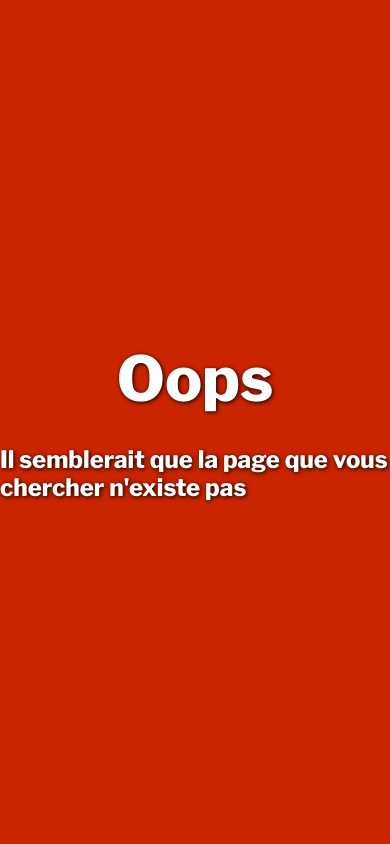
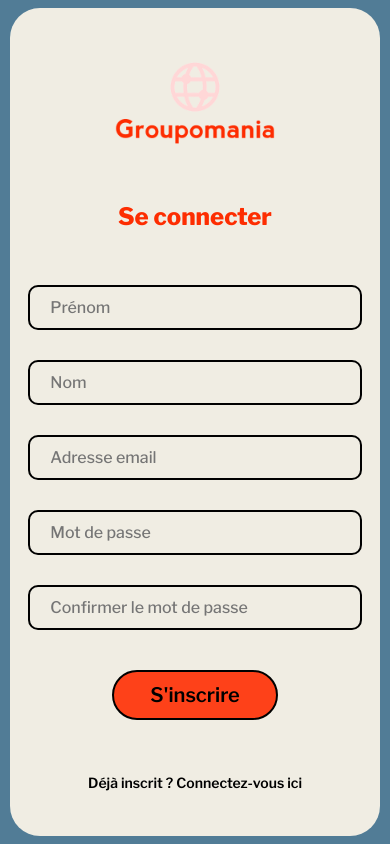
Before and after one commit to pyko7/P7-Groupomania, a React (Create React App) app in the folder frontend/: page /auth/signup in a window 390 px wide. Built offline with nearby package versions, Linux system fonts and the light colour scheme.

Commit message:
modifications of schema, pages design, adding of real fetch

```diff
--- a/frontend/src/App.js
+++ b/frontend/src/App.js
@@ -5,16 +5,18 @@ import NotFound from "./pages/NotFound";
 import Home from "./pages/Home";
 import PostDetails from "./components/PostDetails";
 import Profile from "./pages/Profile";
-import Connect from "./pages/Connect";
+import Login from "./components/Login";
+import SignUp from "./components/SignUp";
 
 const App = () => {
   return (
     <BrowserRouter>
       <Routes>
-        <Route path="/connect" element ={<Connect/>}/>;
+        <Route path="/auth/login" element={<Login />} />;
+        <Route path="/auth/signup" element={<SignUp />} />;
         <Route path="/" element={<Home />} />;
-        <Route path="/posts/:id" element={<PostDetails />} />
-        <Route path="/profile/:id" element={<Profile />} />
+        <Route path="/posts/:id" element={<PostDetails />} />;
+        <Route path="/profile/:id" element={<Profile />} />;
         <Route path="*" element={<NotFound />} />;
       </Routes>
     </BrowserRouter>
--- a/frontend/src/components/Login.jsx
+++ b/frontend/src/components/Login.jsx
@@ -2,6 +2,8 @@ import { useForm } from "react-hook-form";
 import { useNavigate } from 'react-router-dom';
 import { yupResolver } from '@hookform/resolvers/yup';
 import { loginSchema } from "../validations/UserValidation";
+import { Link } from "react-router-dom";
+import logo from '../assets/images/icon-above-font-nobg.png';
 
 
 /*function to login to the website*/
@@ -29,15 +31,14 @@ const Login = () => {
             headers: {
                 'Content-type': 'application/json; charset=UTF-8',
             },
-            body: JSON.stringify({
-                ...user
-            }),
+            body: JSON.stringify({ ...user }),
         };
         try {
-            const res = await fetch('https://jsonplaceholder.typicode.com/users', settings)
+            const res = await fetch('http://localhost:3000/api/auth/login', settings)
             const data = await res.json();
             console.log(user.email);
             console.log(user.password);
+            if (!res.ok) return
             navigate("/");
             return data;
         } catch (error) {
@@ -46,13 +47,25 @@ const Login = () => {
     }
 
     return (
+        <main className="connect-modal">
+            <div className="connect-container">
+                <div className="logo-container">
+                    <img src={logo} alt="logo" />
+                </div>
+                <h1 className="connect-title">Se connecter</h1>
+
                 <form onSubmit={handleSubmit(logUser)}>
                     <input type="email" name="email" placeholder="Adresse email" {...register("email")} />
                     <p className="invalid-message">{errors.email?.message}</p>
-            <input type="password" name="password" placeholder="Mot de passe" {...register("password")} />
+                    <input type="password" name="password" autoComplete="off" placeholder="Mot de passe" {...register("password")} />
                     <p className="invalid-message">{errors.password?.message}</p>
                     <input type="submit" name="submitButton" value="Se connecter" />
                 </form>
+                <Link to="/auth/signup">
+                    <h2>Vous n'avez pas de compte ? Inscrivez-vous ici</h2>
+                </Link>
+            </div>
+        </main>
     );
 };
 
--- a/frontend/src/components/SignUp.jsx
+++ b/frontend/src/components/SignUp.jsx
@@ -2,6 +2,9 @@ import { useForm } from "react-hook-form";
 import { useNavigate } from 'react-router-dom';
 import { yupResolver } from '@hookform/resolvers/yup';
 import { registerSchema } from "../validations/UserValidation";
+import { Link } from "react-router-dom";
+import logo from '../assets/images/icon-above-font-nobg.png';
+
 
 /*function to register to the website*/
 const Register = () => {
@@ -25,38 +28,48 @@ const Register = () => {
         const settings = {
             method: 'POST',
             headers: {
-                'Content-type': 'application/json; charset=UTF-8',
+                'Content-Type': 'application/json; charset=utf-8'
             },
-            body: JSON.stringify({
-                ...user
-            }),
+            body: JSON.stringify({ ...user }),
         };
-        try {
-            const res = await fetch('https://jsonplaceholder.typicode.com/users', settings)
+        try{
+            const res = await fetch('http://localhost:3000/api/auth/signup', settings)
             const data = await res.json();
-            console.log(user.username);
-            console.log(user.email);
-            console.log(user.password);
-            console.log(user.confirmPassword);
+            if (!res.ok) return
             navigate("/");
             return data;
-        } catch (error) {
+        }catch(error){
             return error
         }
     }
 
     return (
+        <main className="connect-modal">
+            <div className="connect-container">
+                <div className="logo-container">
+                    <img src={logo} alt="logo" />
+                </div>
+                <h1 className="connect-title">Se connecter</h1>
+
                 <form onSubmit={handleSubmit(createUser)}>
-            <input type="text" name="username" placeholder="Pseudo"{...register("username")} />
-            <p className="invalid-message">{errors.username?.message}</p>
+                    <input type="text" name="firstName" minLength={2} maxLength={35} placeholder="Prénom"{...register("firstName")} />
+                    <p className="invalid-message">{errors.firstName?.message}</p>
+                    <input type="text" name="lastName" minLength={2} maxLength={35} placeholder="Nom"{...register("lastName")} />
+                    <p className="invalid-message">{errors.lastName?.message}</p>
                     <input type="email" name="email" placeholder="Adresse email" {...register("email")} />
                     <p className="invalid-message">{errors.email?.message}</p>
-            <input type="password" name="password" placeholder="Mot de passe" {...register("password")} />
+                    <input type="password" name="password" autoComplete="off" placeholder="Mot de passe" {...register("password")} />
                     <p className="invalid-message">{errors.password?.message}</p>
-            <input type="password" name="confirmPassword" placeholder="Confirmer le mot de passe" {...register("confirmPassword")} />
+                    <input type="password" name="confirmPassword" autoComplete="off" placeholder="Confirmer le mot de passe" {...register("confirmPassword")} />
                     <p className="invalid-message">{errors.confirmPassword && "Les mots de passes doivent être similaires"}</p>
                     <input type="submit" name="submitButton" value="S'inscrire" />
                 </form>
+
+                <Link to="/auth/login">
+                    <h2>Déjà inscrit ? Connectez-vous ici</h2>
+                </Link>
+            </div>
+        </main>
     );
 };
 
--- a/frontend/src/components/UpdateProfileModal.jsx
+++ b/frontend/src/components/UpdateProfileModal.jsx
@@ -5,7 +5,7 @@ import { faPen } from '@fortawesome/free-solid-svg-icons';
 import { useParams } from 'react-router-dom';
 import { yupResolver } from '@hookform/resolvers/yup';
 import { useForm } from 'react-hook-form';
-import { updateUsernameSchema } from '../validations/UserValidation';
+import { updateUserProfile } from '../validations/UserValidation';
 
 
 /*update profile picture*/
@@ -26,7 +26,7 @@ const UpdateProfileModal = ({ showModal }) => {
     const { register, handleSubmit, formState: { errors } } = useForm({
         /*if input invalid, it displays error message when user select another input*/
         mode: 'onSubmit',
-        resolver: yupResolver(updateUsernameSchema)
+        resolver: yupResolver(updateUserProfile)
     });
 
 
@@ -80,7 +80,9 @@ const UpdateProfileModal = ({ showModal }) => {
                         </label>
                     </div>
                     <div className="profile-body">
-                        <input type="text" name="newUsername" placeholder='Pseudo' minLength={3} maxLength={16} {...register("newUsername")} onChange={e => setUsername(e.target.value)} />
+                        <input type="text" name="newFirstName" placeholder='Prénom' minLength={2} maxLength={35}  {...register("newFirstName")} onChange={e => setUsername(e.target.value)} />
+                        <p className="invalid-message">{errors.newUsername?.message}</p>
+                        <input type="text" name="newLastName" placeholder='Nom' minLength={2} maxLength={35}  {...register("newLastName")} onChange={e => setUsername(e.target.value)} />
                         <p className="invalid-message">{errors.newUsername?.message}</p>
 
                     </div>
--- a/frontend/src/pages/Connect.jsx
+++ /dev/null
@@ -1,30 +0,0 @@
-import React, { useState } from 'react';
-import logo from '../assets/images/icon-above-font-nobg.png';
-import Login from '../components/Login';
-import SignUp from '../components/SignUp';
-
-const Connect = () => {
-
-    const [login, setLogin] = useState(true);
-
-    return (
-        <main className="connect-modal">
-            <div className="connect-container">
-                <div className="logo-container">
-                    <img src={logo} alt="logo"/>
-                </div>
-                <h1 className="connect-title">
-                    {login ? "Se connecter" : "S'inscrire"}
-                </h1>
-
-                {login ? <Login /> : <SignUp />}
-
-                <h2 onClick={() => setLogin((prevLogin) => !prevLogin)}>
-                    {login ? "Vous n'avez pas de compte ? Inscrivez-vous ici" : "Déjà inscrit ? Connectez-vous ici"}
-                </h2>
-            </div>
-        </main>
-    );
-};
-
-export default Connect;
--- a/frontend/src/styles/base/_typography.scss
+++ b/frontend/src/styles/base/_typography.scss
@@ -13,7 +13,7 @@
   font-weight: 800;
 
   @include small-screen {
-    font-size: 28px;
+    font-size: 24px;
   }
 }
 
@@ -36,11 +36,16 @@
   }
 }
 
-.connect-container{
-  h2{
+.connect-container {
+  h2 {
     font-weight: $weight-semi-bold;
     font-size: 16px;
-    &:hover{
+
+    @include small-screen {
+      font-size: 14px;
+    }
+
+    &:hover {
       text-decoration: underline;
     }
   }
@@ -55,17 +60,18 @@
 
 .invalid-message {
   font-size: 16px;
+  @include small-screen {
+    font-size: 13px;
+  }
 }
 
 /*______________________________/
 /           HOMEPAGE            /
 /______________________________*/
 
-
-
 .user-post {
-  &-right{
-    h1{
+  &-right {
+    h1 {
       font-size: 22px;
       @include medium-screen {
         font-size: 18px;
@@ -74,7 +80,6 @@
       @include small-screen {
         font-size: 16px;
       }
-
     }
   }
 }
--- a/frontend/src/styles/components/_formButtons.scss
+++ b/frontend/src/styles/components/_formButtons.scss
@@ -24,6 +24,9 @@
   }
 
   @include small-screen {
+    width: 50%;
+    margin-top: 25px;
+    height: 50px;
     font-size: 20px;
   }
 }
--- a/frontend/src/styles/pages/_connect.scss
+++ b/frontend/src/styles/pages/_connect.scss
@@ -21,7 +21,7 @@ body {
   width: 50%;
   min-width: 600px;
   max-width: 800px;
-  height: 750px;
+  height: 900px;
   padding: 25px 0;
   display: flex;
   align-items: center;
@@ -38,10 +38,10 @@ body {
   }
 
   @include small-screen {
-    width: 85%;
+    width: 95%;
     min-width: auto;
     max-width: 540px;
-    height: 95vh;
+    height: 98vh;
     text-align: center;
   }
 
@@ -55,6 +55,10 @@ body {
     height: 100px;
     @extend %flex-center;
     margin-bottom: 25px;
+
+    @include small-screen{
+      margin-bottom: 10px;
+    }
 
     img {
       width: 100%;
@@ -93,6 +97,10 @@ body {
     border: 2px solid #000;
     border-radius: 10px;
 
+    @include small-screen{
+      height: 45px;
+    }
+
     &[type="submit"] {
       @include submit-button;
     }
@@ -116,4 +124,9 @@ body {
   color: $secondary-color;
   font-style: italic;
   text-align: end;
+
+  @include small-screen{
+    margin-bottom: 0;
+  }
+
 }
--- a/frontend/src/styles/style.css
+++ b/frontend/src/styles/style.css
@@ -384,7 +384,7 @@ li {
 }
 @media screen and (max-width: 768px) {
   .connect-title {
-    font-size: 28px;
+    font-size: 24px;
   }
 }
 
@@ -412,6 +412,11 @@ li {
   font-weight: 600;
   font-size: 16px;
 }
+@media screen and (max-width: 768px) {
+  .connect-container h2 {
+    font-size: 14px;
+  }
+}
 .connect-container h2:hover {
   text-decoration: underline;
 }
@@ -423,6 +428,11 @@ li {
 
 .invalid-message {
   font-size: 16px;
+}
+@media screen and (max-width: 768px) {
+  .invalid-message {
+    font-size: 13px;
+  }
 }
 
 /*______________________________/
@@ -697,7 +707,7 @@ body {
   width: 50%;
   min-width: 600px;
   max-width: 800px;
-  height: 750px;
+  height: 900px;
   padding: 25px 0;
   display: flex;
   align-items: center;
@@ -718,10 +728,10 @@ body {
 }
 @media screen and (max-width: 768px) {
   .connect-container {
-    width: 85%;
+    width: 95%;
     min-width: auto;
     max-width: 540px;
-    height: 95vh;
+    height: 98vh;
     text-align: center;
   }
 }
@@ -734,6 +744,11 @@ body {
   height: 100px;
   margin-bottom: 25px;
 }
+@media screen and (max-width: 768px) {
+  .connect-container .logo-container {
+    margin-bottom: 10px;
+  }
+}
 .connect-container .logo-container img {
   width: 100%;
   height: auto;
@@ -765,6 +780,11 @@ body {
   padding: 10px 20px;
   border: 2px solid #000;
   border-radius: 10px;
+}
+@media screen and (max-width: 768px) {
+  .connect-container input {
+    height: 45px;
+  }
 }
 .connect-container input[type=submit] {
   width: 65%;
@@ -792,6 +812,9 @@ body {
 }
 @media screen and (max-width: 768px) {
   .connect-container input[type=submit] {
+    width: 50%;
+    margin-top: 25px;
+    height: 50px;
     font-size: 20px;
   }
 }
@@ -818,6 +841,11 @@ body {
   color: #fd2d01;
   font-style: italic;
   text-align: end;
+}
+@media screen and (max-width: 768px) {
+  .invalid-message {
+    margin-bottom: 0;
+  }
 }
 
 .main-container {
--- a/frontend/src/validations/UserValidation.js
+++ b/frontend/src/validations/UserValidation.js
@@ -10,41 +10,45 @@ setLocale({
 /* Schema for validation of register form on register page */
 export const registerSchema = yup
   .object({
-    username: yup
+    firstName: yup
       .string()
-      .matches(/^([A-Za-z]+[-'\s]?){3,16}$/, {
-        message: "Veuillez vérifier la validité de votre pseudo",
+      .required("Veuillez entrer un prénom")
+      .matches(/^([A-Za-z]+[-'\s]?){2,}$/, {
+        message: "Veuillez vérifier la validité du champ de texte",
         excludeEmptyString: true,
-      })
-      .required("Le pseudo doit contenir entre 3 et 16 caractères"),
+      }),
+    lastName: yup
+      .string()
+      .required("Veuillez entrer un nom")
+      .matches(/^([A-Za-z]+[-'\s]?){2,}$/, {
+        message: "Veuillez vérifier la validité du champ de texte",
+        excludeEmptyString: true,
+      }),
+
     email: yup
       .string()
-      .email("L'adresse mail doit être valide")
-      .required("L'adresse mail doit être valide"),
+      .required("Veuillez entrer une adresse email")
+      .email("L'adresse mail doit être valide"),
+
     password: yup
       .string()
+      .required("Veuillez entrer un mot de passe")
       .matches(
         /^(?=.*[a-z])(?=.*[A-Z])(?=.*\d)(?=.*[@$!%*?&])[A-Za-z\d@$!%*?&]{6,}$/,
         {
           message:
-            "Le mot de passe doit contenir au minimum 1 majuscule, 1 minuscule, 1 chiffre et 1 caractère spécial",
-          excludeEmptyString: true,
+            "Le mot de passe doit contenir au moins 1 minuscule ,1 majuscule, 1 chiffre et 1 caractère spécial",
         }
       )
-      .min(
-        6,
-        "Le mot de passe doit contenir au minimum 1 majuscule, 1 minuscule, 1 chiffre et 1 caractère spécial"
-      )
-      .required(
-        "Le mot de passe doit contenir au minimum 1 majuscule, 1 minuscule, 1 chiffre et 1 caractère spécial"
-      ),
+      .min(6, "Le mot de passe doit contenir au moins 6 caractères"),
+
     confirmPassword: yup
       .string()
       .oneOf(
         [yup.ref("password"), null],
         "Les mots de passe doivent être similaires"
       )
-      .required("Les mots de passe doivent être similaires"),
+      .required("Veuillez confirmer votre mot de passe"),
   })
   .required();
 
@@ -53,64 +57,61 @@ export const loginSchema = yup
   .object({
     email: yup
       .string()
-      .email("L'adresse mail doit être valide")
-      .required("L'adresse mail doit être valide"),
+      .required("Veuillez entrer une adresse email")
+      .email("L'adresse mail doit être valide"),
+
     password: yup
       .string()
+      .required("Veuillez entrer un mot de passe")
       .matches(
         /^(?=.*[a-z])(?=.*[A-Z])(?=.*\d)(?=.*[@$!%*?&])[A-Za-z\d@$!%*?&]{6,}$/,
         {
           message:
-            "Le mot de passe doit contenir au minimum 1 majuscule, 1 minuscule, 1 chiffre et 1 caractère spécial",
+            "Le mot de passe doit contenir au moins 1 minuscule ,1 majuscule, 1 chiffre et 1 caractère spécial",
         }
       )
-      .min(
-        6,
-        "Le mot de passe doit contenir au minimum 1 majuscule, 1 minuscule, 1 chiffre et 1 caractère spécial"
-      )
-      .required(
-        "Le mot de passe doit contenir au minimum 1 majuscule, 1 minuscule, 1 chiffre et 1 caractère spécial"
-      ),
+      .min(6, "Le mot de passe doit contenir au moins 6 caractères"),
   })
   .required();
 
-  export const updateUsernameSchema = yup
+export const updateUserProfile = yup
   .object({
-    newUsername: yup
-    .string()
-    .matches(/^([A-Za-z]+[-'\s]?){3,16}$/, {
-      message: "Veuillez vérifier la validité de votre pseudo",
-      excludeEmptyString: true,
-    })
-    .required("Le pseudo doit contenir entre 3 et 16 caractères"),
+    newFirstName: yup
+      .string()
+      .required("Veuillez entrer un prénom")
+      .matches(/^([A-Za-z]+[-'\s]?){2,}$/, {
+        message: "Veuillez vérifier la validité du champ de texte",
+        excludeEmptyString: true,
+      }),
+    newLastName: yup
+      .string()
+      .required("Veuillez entrer un nom")
+      .matches(/^([A-Za-z]+[-'\s]?){2,}$/, {
+        message: "Veuillez vérifier la validité du champ de texte",
+        excludeEmptyString: true,
+      }),
   })
   .required();
 
-  export const updatePasswordSchema = yup
+export const updatePasswordSchema = yup
   .object({
     newPassword: yup
       .string()
+      .required("Veuillez entrer un mot de passe")
       .matches(
         /^(?=.*[a-z])(?=.*[A-Z])(?=.*\d)(?=.*[@$!%*?&])[A-Za-z\d@$!%*?&]{6,}$/,
         {
           message:
-            "Le mot de passe doit contenir au minimum 1 majuscule, 1 minuscule, 1 chiffre et 1 caractère spécial",
-          excludeEmptyString: true,
+            "Le mot de passe doit contenir au moins 1 minuscule ,1 majuscule, 1 chiffre et 1 caractère spécial",
         }
       )
-      .min(
-        6,
-        "Le mot de passe doit contenir au minimum 1 majuscule, 1 minuscule, 1 chiffre et 1 caractère spécial"
-      )
-      .required(
-        "Le mot de passe doit contenir au minimum 1 majuscule, 1 minuscule, 1 chiffre et 1 caractère spécial"
-      ),
+      .min(6, "Le mot de passe doit contenir au moins 6 caractères"),
     confirmNewPassword: yup
       .string()
       .oneOf(
         [yup.ref("password"), null],
         "Les mots de passe doivent être similaires"
       )
-      .required("Les mots de passe doivent être similaires"),
+      .required("Veuillez confirmer votre mot de passe"),
   })
   .required();
```
Also changed, not shown: 2 other files (tests, documents, lock files or other folders). Lines whose indentation alone changed are shown as unchanged.
